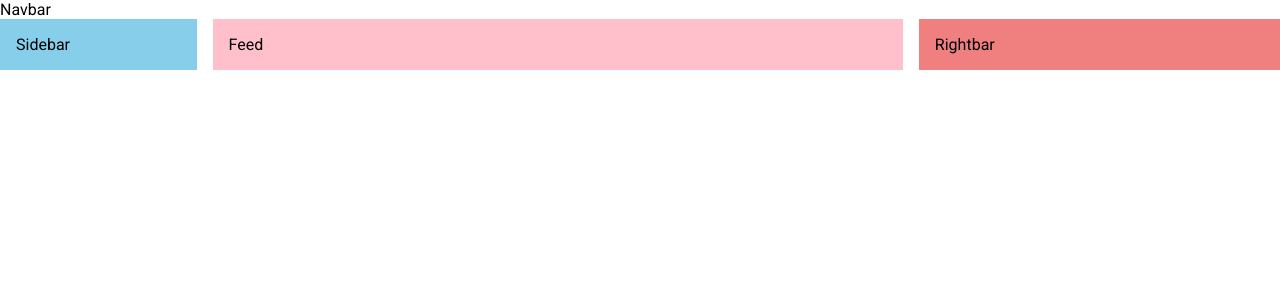
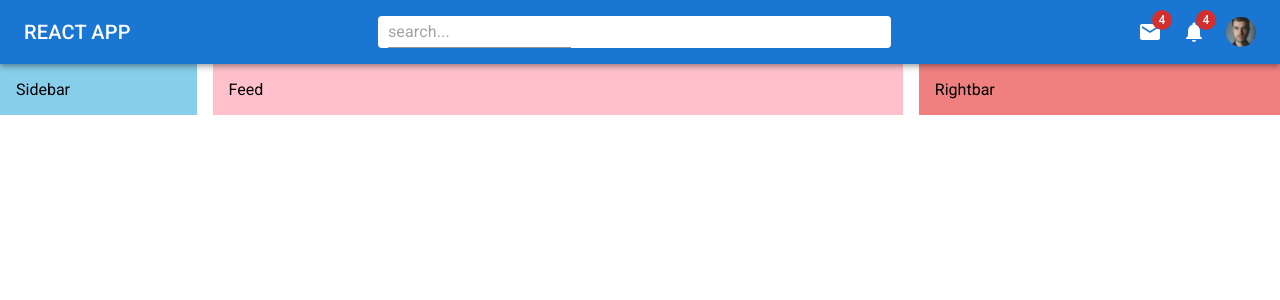
Before and after one commit to mrduman/react-app-with-material-ui, a React (Create React App) app: page / in a window 1280 px wide. Shown: the top 300 px of the page. Built offline with nearby package versions, Linux system fonts and the light colour scheme.

Commit message:
Navbar created

```diff
--- a/src/components/Navbar.jsx
+++ b/src/components/Navbar.jsx
@@ -1,7 +1,104 @@
-import React from "react";
+import {
+  AppBar,
+  Avatar,
+  Badge,
+  Box,
+  Input,
+  Menu,
+  MenuItem,
+  Toolbar,
+  Typography,
+  styled,
+} from "@mui/material";
+import React, { useState } from "react";
+import { Notifications, Pets } from "@mui/icons-material";
+import EmailIcon from "@mui/icons-material/Email";
+import user from "../img/user.jpg";
+
+const StyledToolbar = styled(Toolbar)({
+  display: "flex",
+  justifyContent: "space-between",
+});
+
+const Search = styled("div")(({ theme }) => ({
+  backgroundColor: "white",
+  padding: "0 10px",
+  borderRadius: theme.shape.borderRadius,
+  width: "40%",
+}));
+
+const Icons = styled(Box)(({ theme }) => ({
+  display: "none",
+  gap: "20px",
+  alignItems: "center",
+  [theme.breakpoints.up("sm")]: {
+    display: "flex",
+  },
+}));
+
+const UserBox = styled(Box)(({ theme }) => ({
+  display: "flex",
+  gap: "10px",
+  alignItems: "center",
+  [theme.breakpoints.up("sm")]: {
+    display: "none",
+  },
+}));
 
 const Navbar = () => {
-  return <div>Navbar</div>;
+  const [open, setOpen] = useState(false);
+  return (
+    <AppBar position="sticky">
+      <StyledToolbar>
+        <Typography variant="h6" sx={{ display: { xs: "none", sm: "block" } }}>
+          REACT APP
+        </Typography>
+        <Pets sx={{ display: { xs: "block", sm: "none" } }} />
+        <Search>
+          <Input placeholder="search..." />
+        </Search>
+        <Icons>
+          <Badge badgeContent={4} color="error">
+            <EmailIcon />
+          </Badge>
+          <Badge badgeContent={4} color="error">
+            <Notifications />
+          </Badge>
+          <Avatar
+            sx={{ width: 30, height: 30 }}
+            src={user}
+            onClick={(e) => setOpen(true)}
+          />
+        </Icons>
+        <UserBox onClick={(e) => setOpen(true)}>
+          <Avatar
+            sx={{ width: 30, height: 30 }}
+            src={user}
+            onClick={(e) => setOpen(true)}
+          />
+          <Typography variant="span">John</Typography>
+        </UserBox>
+      </StyledToolbar>
+      <Menu
+        id="basic-menu"
+        aria-labelledby="demo-positioned-button"
+        open={open}
+        onClose={(e) => setOpen(false)}
+        anchorOrigin={{
+          vertical: "top",
+          horizontal: "right",
+        }}
+        transformOrigin={{
+          vertical: "top",
+          horizontal: "right",
+        }}
+      >
+        <MenuItem>Profile</MenuItem>
+        <MenuItem>My account</MenuItem>
+        <MenuItem>Logout</MenuItem>
+      </Menu>
+    </AppBar>
+  );
 };
 
 export default Navbar;
```
Also changed, not shown: src/img/user.jpg (added).
